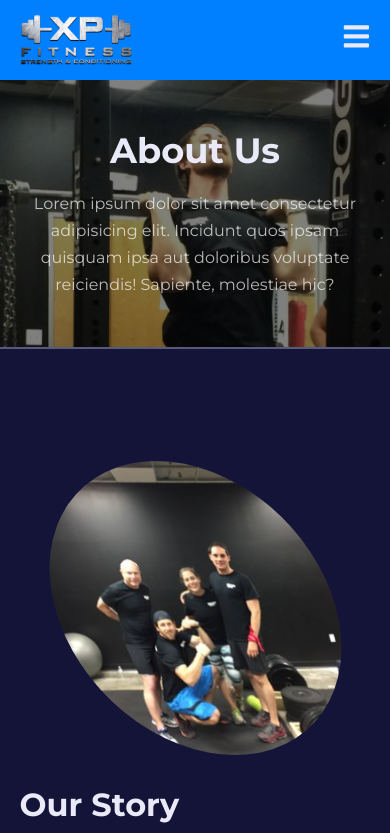
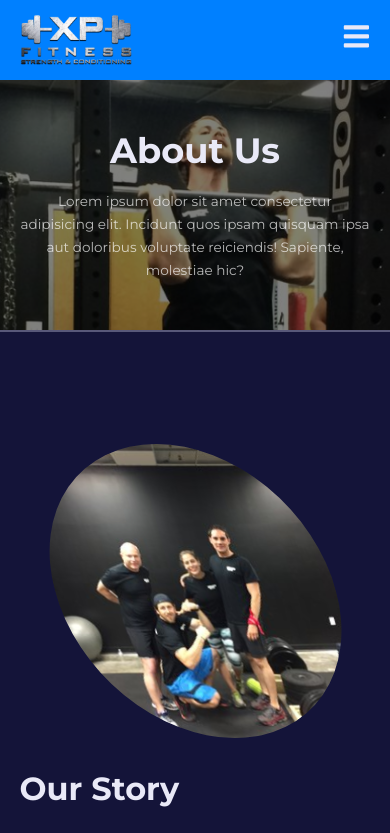
Before and after one commit to Eddysam2000/XP-Fitness, a React (Create React App) app: page /about in a window 390 px wide. Shown: the top 833 px of the page. Built offline with nearby package versions, Linux system fonts and the light colour scheme.

Commit message:
media query

```diff
--- a/src/index.css
+++ b/src/index.css
@@ -256,6 +256,6 @@
     }
 
     .header_content p {
-        font-size: 0.85;
+        font-size: 0.85rem;
     }
 }
```
